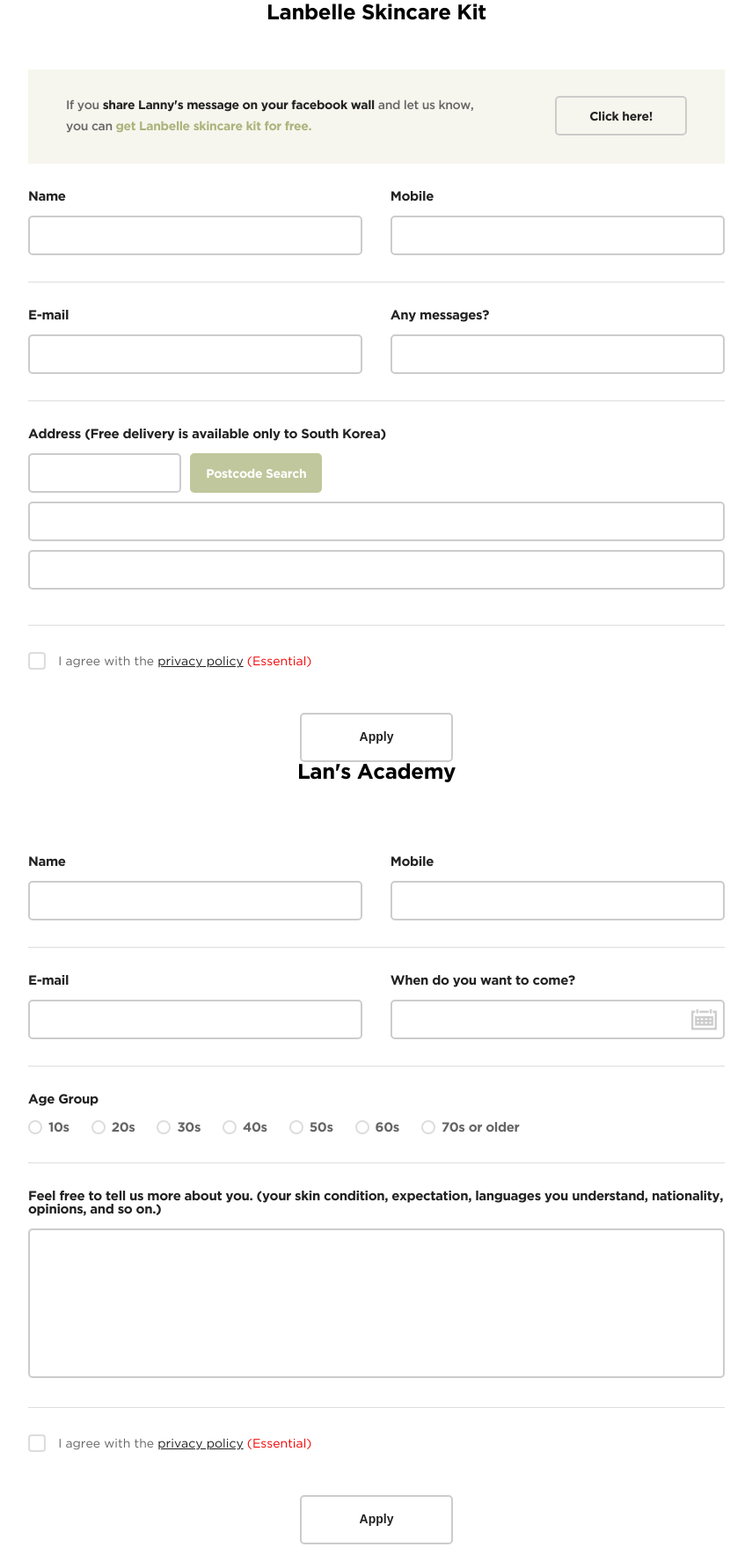
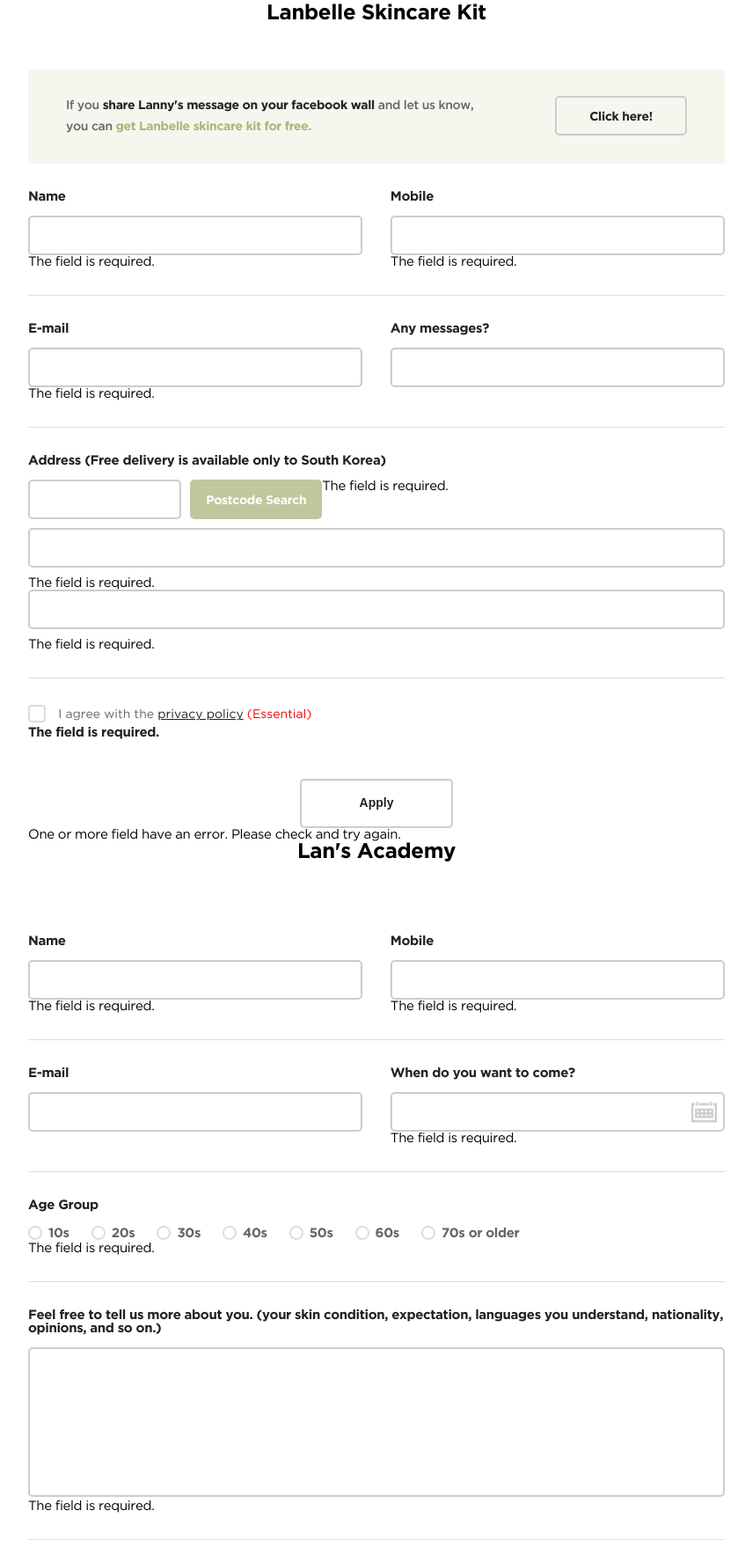
Before and after one commit to ju-jungmin43/work01, a plain HTML site: page sub4.html in a window 1280 px wide. Shown: the part 2314-4072 px from the top of the page at 88% size, without its empty margins (212-1067 px from the left). Drawn offline with Linux system fonts and the light colour scheme.

Commit message:
Add files via upload

```diff
--- a/sub4.html
+++ b/sub4.html
@@ -17,8 +17,6 @@
     <link rel="stylesheet" href="css/fonts/font.css" />
     <link rel="stylesheet" href="css/fonts/all.css" />
     <script src="js/jquery-3.1.0.min.js"></script>
-    <!-- <script src="js/common.js"></script> -->
-    <script src="js/sub.js"></script>
     <script>
         $(function(){
             includeLayout();
@@ -124,46 +122,53 @@
                                     </div><!-- form_facebook -->
                                     <form class="form_section">
                                         <div class="form_row cf">
-                                            <p class="form_column">
+                                            <div class="form_column">
                                                 <label for="name01">Name</label>
                                                 <input type="text" id="name01" class="user_name user" value="" required />
-                                                <!-- <p class="required_box">required_box</p> -->
-                                            </p>
-                                            <p class="form_column">
+                                                <p class="required_box">The field is required.</p>
+                                            </div>
+                                            <div class="form_column">
                                                 <label for="mobile">Mobile</label>
                                                 <input type="tel" id="mobile" class="user_mobile user" value="" required />
-                                            </p>
+                                                <p class="required_box">The field is required.</p>
+                                            </div>
                                         </div><!-- form_row -->
                                         <div class="form_row">
-                                            <p class="form_column">
+                                            <div class="form_column">
                                                 <label for="email01">E-mail</label>
                                                 <input type="email" id="email01" class="user_email user" value="" />
-                                            </p>
-                                            <p class="form_column">
+                                                <p class="required_box">The field is required.</p>
+                                            </div>
+                                            <div class="form_column">
                                                 <label for="message01">Any messages?</label>
                                                 <input type="text" id="message01" class="user_message user" value="" />
-                                            </p>
+                                            </div>
                                         </div><!-- form_row -->
                                         <div class="form_row -address_form">
-                                            <p class="form_column">
+                                            <div class="form_column">
                                                 <label for="address01">Address (Free delivery is available only to South Korea)</label>
                                                 <input type="text" id="address01" class="address" value="" required />
                                                 <a class="check_btn_address check_btn" href="#">Postcode Search</a>
-                                            </p>
-                                            <p class="form_column">
+                                                <p class="required_box">The field is required.</p>
+                                            </div>
+                                            <div class="form_column">
                                                 <input type="text" class="address" value="" required />
+                                                <p class="required_box">The field is required.</p>
                                                 <input type="text" class="address" value="" required />
-                                            </p>
+                                                <p class="required_box">The field is required.</p>
+                                            </div>
                                         </div><!-- form_row -->
                                         <div class="all_check">
                                             <input type="checkbox" id="allcheck01" class="all_check_img" value="" required />
                                             <label for="allcheck01">
                                                 <span class="checkbox_img"></span>
                                                 <span>I agree with the <a href="#" target="_blank">privacy policy</a><span style="color: #f20000;"> (Essential)</span></span>
+                                                <p class="required_box">The field is required.</p>
                                             </label>
                                         </div><!-- all_check -->
                                         <div class="apply_btn">
                                             <button id="apply_post01" class="apply_post"><span>Apply</span></button>
+                                            <p class="required_box">One or more field have an error. Please check and try again.</p>
                                         </div><!-- apply_btn -->
                                     </form>
                                 </div><!-- form_kit_wrap -->
@@ -171,24 +176,27 @@
                                     <h3>Lan's Academy</h3>
                                     <form class="form_section">
                                         <div class="form_row">
-                                            <p class="form_column">
+                                            <div class="form_column">
                                                 <label for="name02">Name</label>
                                                 <input type="text" id="name02" class="user_name user" value="" required />
-                                            </p>
-                                            <p class="form_column">
+                                                <p class="required_box">The field is required.</p>
+                                            </div>
+                                            <div class="form_column">
                                                 <label for="mobile02">Mobile</label>
                                                 <input type="tel" id="mobile02" class="user_mobile user" value="" required />
-                                            </p>
+                                                <p class="required_box">The field is required.</p>
+                                            </div>
                                         </div><!-- form_row -->
                                         <div class="form_row">
-                                            <p class="form_column">
+                                            <div class="form_column">
                                                 <label for="email02">E-mail</label>
                                                 <input type="email" id="email02" class="user_email user" />
-                                            </p>
-                                            <p class="form_column">
+                                            </div>
+                                            <div class="form_column">
                                                 <label for="date02">When do you want to come?</label>
                                                 <input type="text" id="date02" class="user_date user" value="" required />
-                                            </p>
+                                                <p class="required_box">The field is required.</p>
+                                            </div>
                                         </div><!-- form_row -->
                                         <div class="form_row -age_form">
                                                 <fieldset>
@@ -208,22 +216,26 @@
                                                     <input type="radio" id="70s" class="age_radio" name="age" value="" required />
                                                     <label for="70s"><span class="radio_img"></span>70s or older</label>
                                                 </fieldset>
+                                                <p class="required_box">The field is required.</p>
                                         </div>
                                         <div class="form_row">
-                                            <p class="form_column">
+                                            <div class="form_column">
                                                 <label for="opinion">Feel free to tell us more about you. (your skin condition, expectation, languages you understand, nationality, opinions, and so on.)</label>
                                                 <textarea form="opinion" class="opinion_textarea" rows="5" required></textarea>
-                                            </p>
+                                            </div>
+                                            <p class="required_box">The field is required.</p>
                                         </div>
                                         <div class="all_check">
                                                 <input type="checkbox" id="allcheck02" class="all_check_img" value="" required />
                                                 <label for="allcheck02">
                                                     <span class="checkbox_img"></span>
                                                     <span>I agree with the <a href="#" trget="_blank">privacy policy</a><span style="color: #f20000;"> (Essential)</span></span>
+                                                    <p class="required_box">The field is required.</p>
                                                 </label>
                                             </div><!-- all_check -->
                                         <div class="apply_btn">
                                             <button id="apply_post02" class="apply_post"><span>Apply</span></button>
+                                            <p class="required_box">One or more field have an error. Please check and try again.</p>
                                         </div>
                                     </form>
                                 </div><!-- form_academy_wrap -->
@@ -236,5 +248,6 @@
     </div><!-- #container container community_container -->
     <footer data-include="include/footer.html"></footer>
 </div>
+<script src="js/sub.js"></script>
 </body>
 </html>
```
Also changed, not shown: index.html (+1 -4 lines), sub1.html (+2 -4 lines), sub2.html (+5 -8 lines), sub3.html (+1 -3 lines), sub5.html (+1 -3 lines).
